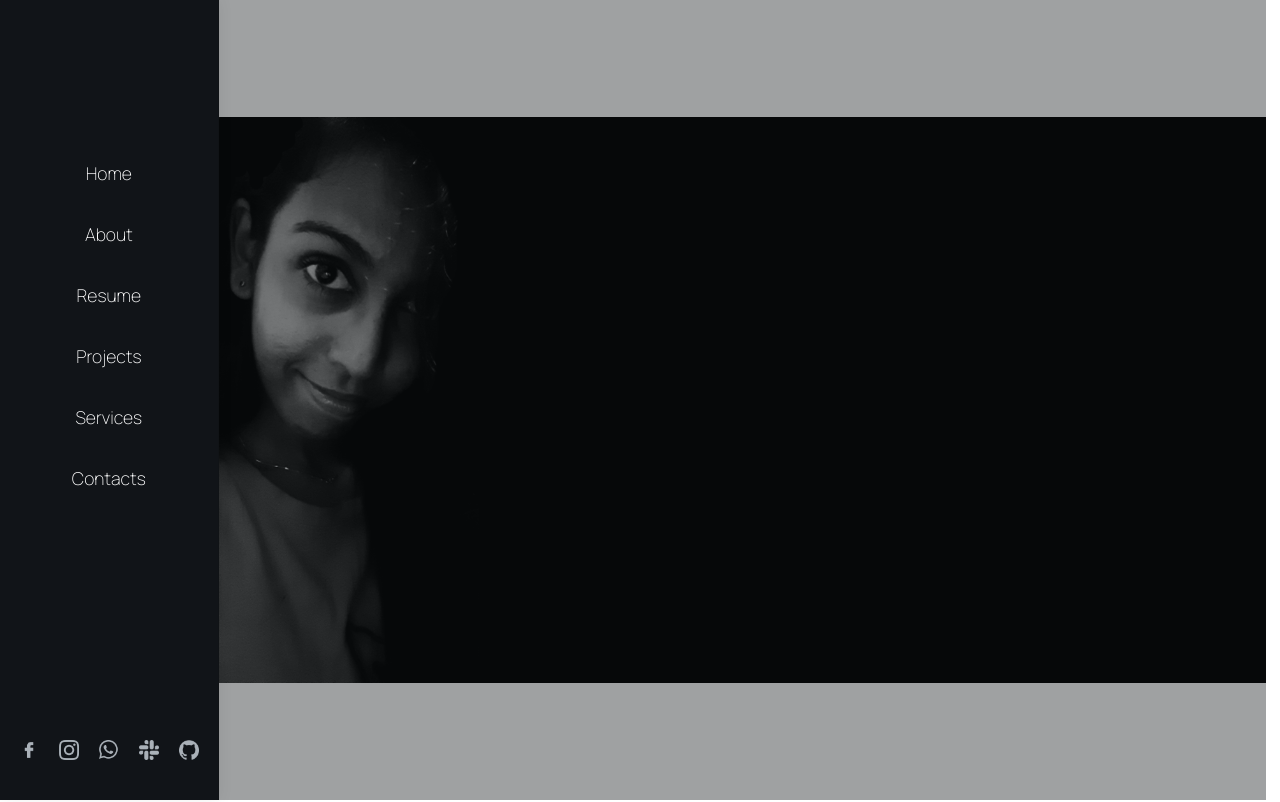
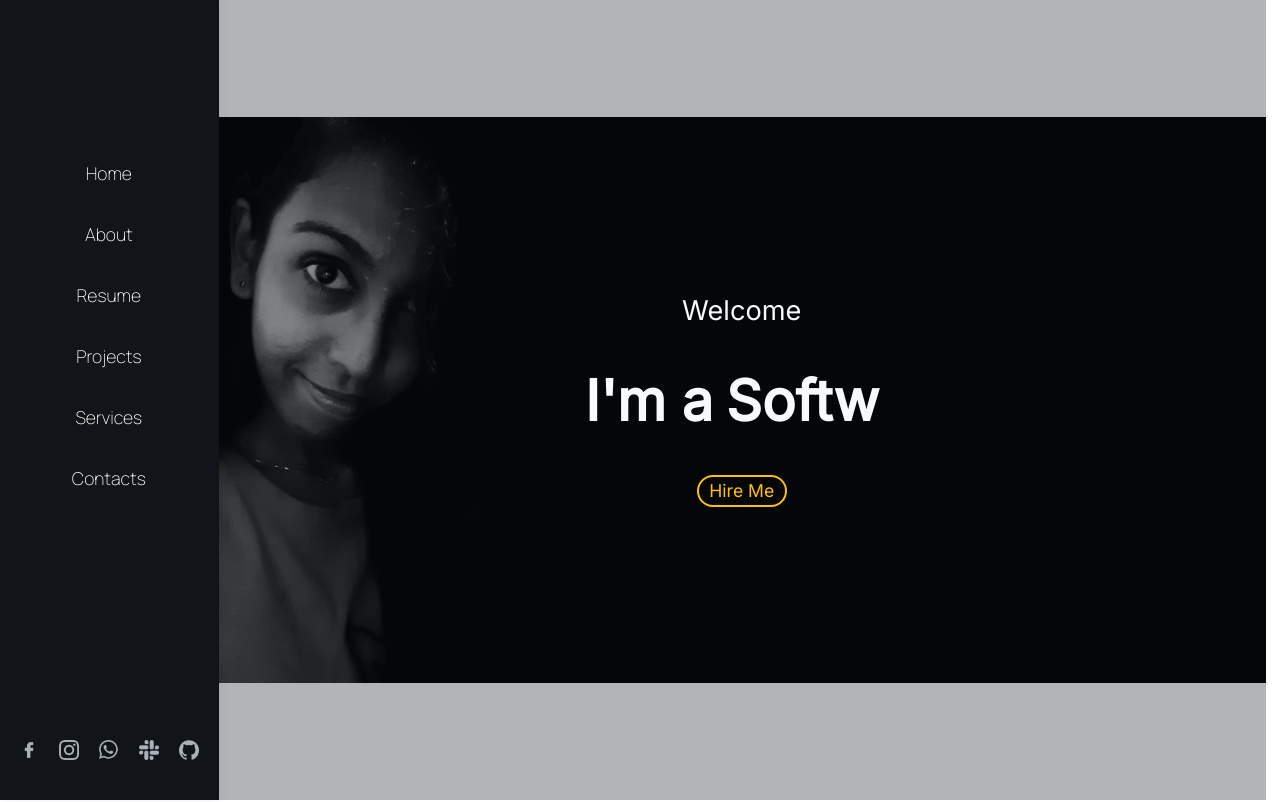
Before and after one commit to RidmiRangana0929/My_Portfolio_V2, a React (Create React App) app: page / in a window 1280 px wide. Shown: the top 802 px of the page. Built offline with nearby package versions, Linux system fonts and the light colour scheme.

Commit message:
updated home page and set typewriter effect to text

```diff
--- a/package.json
+++ b/package.json
@@ -14,6 +14,7 @@
     "react-dom": "^18.2.0",
     "react-scripts": "5.0.1",
     "styled-components": "^5.3.11",
+    "typewriter-effect": "^2.20.1",
     "web-vitals": "^2.1.4"
   },
   "scripts": {
--- a/src/MainPage/MainPage.js
+++ b/src/MainPage/MainPage.js
@@ -1,5 +1,5 @@
 import React from 'react'
-
+import Typewriter from 'typewriter-effect';
 import './Style.css'
 
 
@@ -32,7 +32,28 @@ export const MainPage = () => {
         {/* home page... */}
 
         <div className='homeImg'>
-            <div className='home'></div>
+            <div className='home'>
+                <div id='textBox'>
+                <h3 id='welcome'>Welcome</h3>
+                <div className='gap'></div>
+                <div id='typewriter'>
+                    I'm a
+                    <Typewriter
+                        options={{
+                            strings: [
+                              "Software Developer.",
+                              "Web Developer.",
+                              "UI/UX Designer."
+                            ],
+                            autoStart: true,
+                            loop: true,
+                        }}
+                        />
+                </div>
+                <div className='gap'></div>
+                <button id='hireMe' className='button'>Hire Me</button>
+                </div>
+            </div>
         </div>
 
 
--- a/src/MainPage/Style.css
+++ b/src/MainPage/Style.css
@@ -108,11 +108,60 @@
     z-index: 0;
 }
 .home{
-    background-color: #111418;
-    opacity: 0.4;
+    background-color: #11141851;
+    /* opacity: 0.4; */
     position: absolute;
     width: 81.9vw;
     height: 100vh;
+}
+#textBox{
+    position: absolute;
+    width: 70vw;
+    height: fit-content;
+    margin: auto;
+    top: 0;
+    bottom: 0;
+    right: 0;
+    left: 0;
+    align-items: center;
+    align-content: center;
+}
+#welcome{
+    font-family: 'Inter', sans-serif;
+    font-weight: 400;
+    color: #f8f9fa;
+    font-size: 1.7em;
+    position: relative;
+    margin: auto;
+    right: 0;
+    left: 0;
+    height: fit-content;
+    width: fit-content;
+}
+
+#typewriter{
+    display: flex;
+    gap: 1vw;
+    font-family: 'Inter', sans-serif;
+    font-weight: 400;
+    color: #f8f9fa;
+    font-size: 3.5em;
+    position: relative;
+    margin: auto;
+    right: 0;
+    left: 0;
+    font-weight: 700;
+    width: fit-content;
+}
+#hireMe{
+    background-color: rgb(0 0 0 / 0%);
+    border: 2.5px solid #FFC107;
+    width: 7vw;
+    color: #ffc107;
+}
+.gap{
+    width: 100%;
+    height: 5vh;
 }
 
 /* about page... */
@@ -212,7 +261,9 @@
     font-size: 0.9em;
 }
 #downloadCv{
-    width: 10vw;
+    color: #ffffff;
+    background-color: #FFC107;
+    width: 10vw;border-color: #ffffff00;
 }
 #calculation{
     position: absolute;
@@ -308,12 +359,10 @@
 
 /* buttons... */
 .button{
-    color: #ffffff;
-    background-color: #FFC107;
     border-radius: 20px;
     font-family: 'Inter', sans-serif;
     font-size: 1.1em;
     font-weight: 500;
-    border-color: #ffffff00;
     height: 4vh;
+    cursor: pointer;
 }
```
Also changed, not shown: 1 other file (tests, documents, lock files or other folders).
